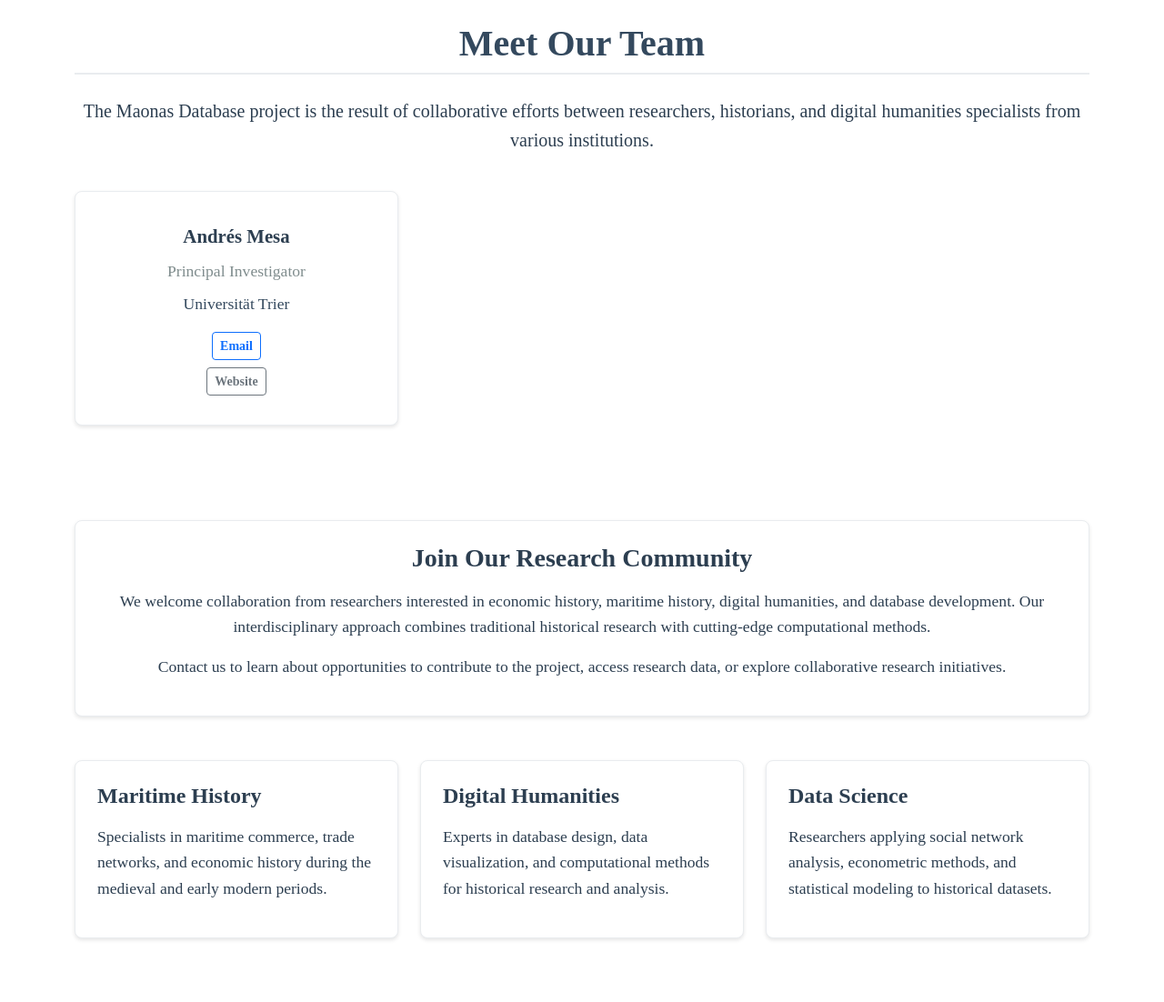
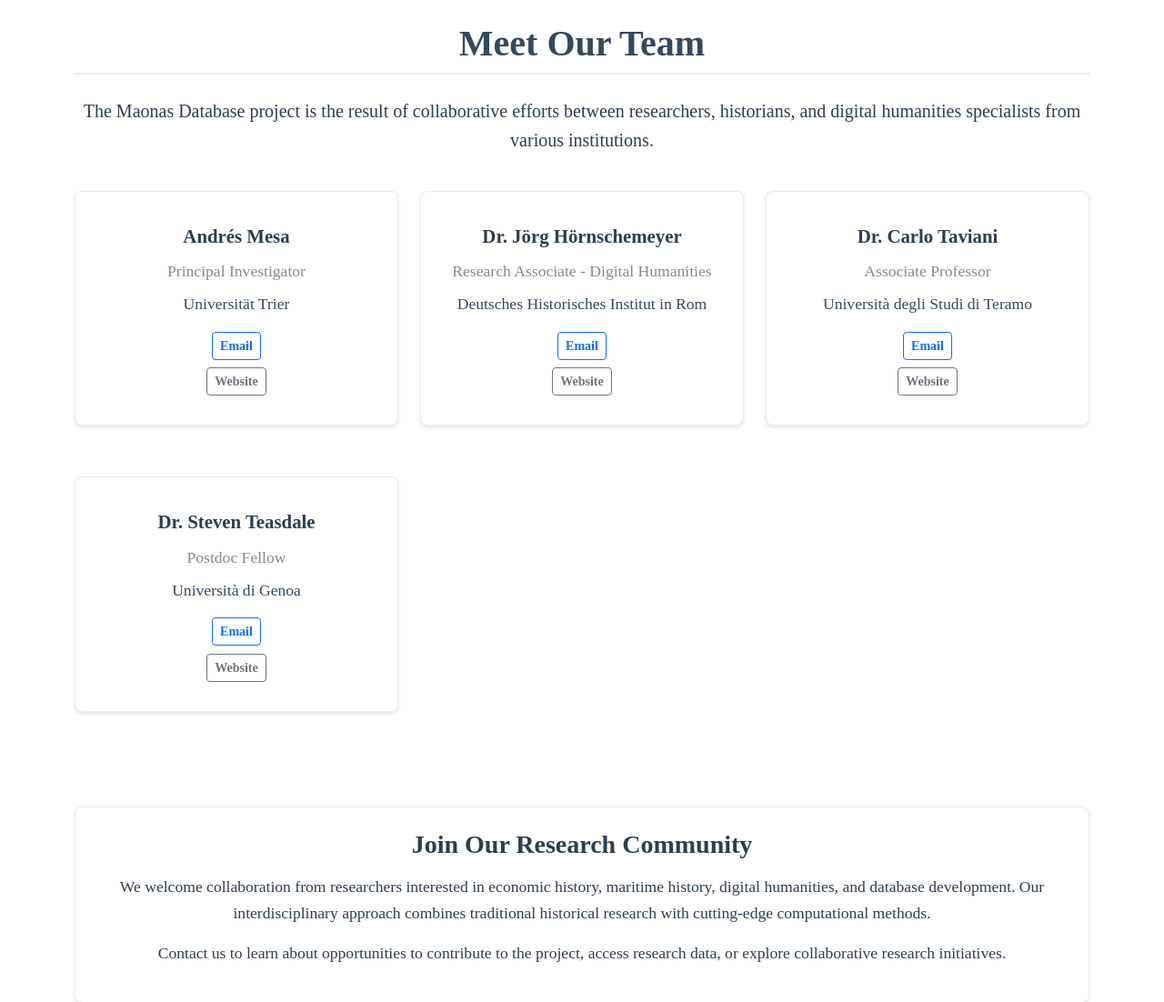
Before and after one commit to mesa424/maonas-project, a Flask app: page /team in a window 1280 px wide. Shown: the part 86-1188 px from the top of the page at 91% size. Run offline with Flask 3, Linux system fonts and the light colour scheme; the visitor is signed in with stand-in values (Sample User, id 1); some web fonts are replaced.

Commit message:
Update team.html
update team members and logo correction

```diff
--- a/templates/team.html
+++ b/templates/team.html
@@ -22,7 +22,6 @@
             <div class="team-name">Andrés Mesa</div>
             <div class="team-title">Principal Investigator</div>
             <div class="team-affiliation">Universität Trier</div>
-
             <div class="contact-info mt-3">
                 <div class="mb-2">
                     <a href="mailto:mesa.andres@proton.me" class="btn btn-outline-primary btn-sm">
@@ -31,6 +30,66 @@
                 </div>
                 <div>
                     <a href="https://uni-trier.academia.edu/AndresMesa" target="_blank" class="btn btn-outline-secondary btn-sm">
+                        Website
+                    </a>
+                </div>
+            </div>
+        </div>
+    </div>
+
+    <div class="col-md-6 col-lg-4 mb-4">
+        <div class="info-card team-card">
+            <div class="team-name">Dr. Jörg Hörnschemeyer</div>
+            <div class="team-title">Research Associate - Digital Humanities</div>
+            <div class="team-affiliation">Deutsches Historisches Institut in Rom</div>
+            <div class="contact-info mt-3">
+                <div class="mb-2">
+                    <a href="mailto:hoernschemeyer@dhi-roma.it" class="btn btn-outline-primary btn-sm">
+                        Email
+                    </a>
+                </div>
+                <div>
+                    <a href="http://dhi-roma.it/index.php?id=hoernschemeyer&L=24" target="_blank" class="btn btn-outline-secondary btn-sm">
+                        Website
+                    </a>
+                </div>
+            </div>
+        </div>
+    </div>
+
+    <div class="col-md-6 col-lg-4 mb-4">
+        <div class="info-card team-card">
+            <div class="team-name">Dr. Carlo Taviani</div>
+            <div class="team-title">Associate Professor</div>
+            <div class="team-affiliation">Università degli Studi di Teramo</div>
+            <div class="contact-info mt-3">
+                <div class="mb-2">
+                    <a href="mailto:ctaviani@unite.it" class="btn btn-outline-primary btn-sm">
+                        Email
+                    </a>
+                </div>
+                <div>
+                    <a href="https://www.unite.it/UniTE/Docente/Doc/ctaviani" target="_blank" class="btn btn-outline-secondary btn-sm">
+                        Website
+                    </a>
+                </div>
+            </div>
+        </div>
+    </div>
+
+    <div class="col-md-6 col-lg-4 mb-4">
+        <div class="info-card team-card">
+            <div class="team-name">Dr. Steven Teasdale</div>
+            <div class="team-title">Postdoc Fellow</div>
+            <div class="team-affiliation">Università di Genoa</div>
+            <div class="contact-info mt-3">
+                <div class="mb-2">
+                    <a href="mailto:steven.teasdale@alumni.utoronto.ca" class="btn btn-outline-primary btn-sm">
+                        Email
+                    </a>
+                </div>
+                <div>
+                    <a href="https://lingue.academia.edu/StevenTeasdale" target="_blank" class="btn btn-outline-secondary btn-sm">
                         Website
                     </a>
                 </div>
@@ -114,7 +173,7 @@
                     </div>
                     <div class="col-md-3 col-sm-6 mb-3">
                         <div class="info-card text-center py-4">
-                            <img src="{{ url_for('static', filename='/images/partner_logos/Uni_Logo_2016.jpg') }}" alt="Partner 4 Logo" class="img-fluid">
+                            <img src="{{ url_for('static', filename='/images/partner_logos/uni_Logo_2016.jpg') }}" alt="Partner 4 Logo" class="img-fluid">
                         </div>
                     </div>
                 </div>
```
